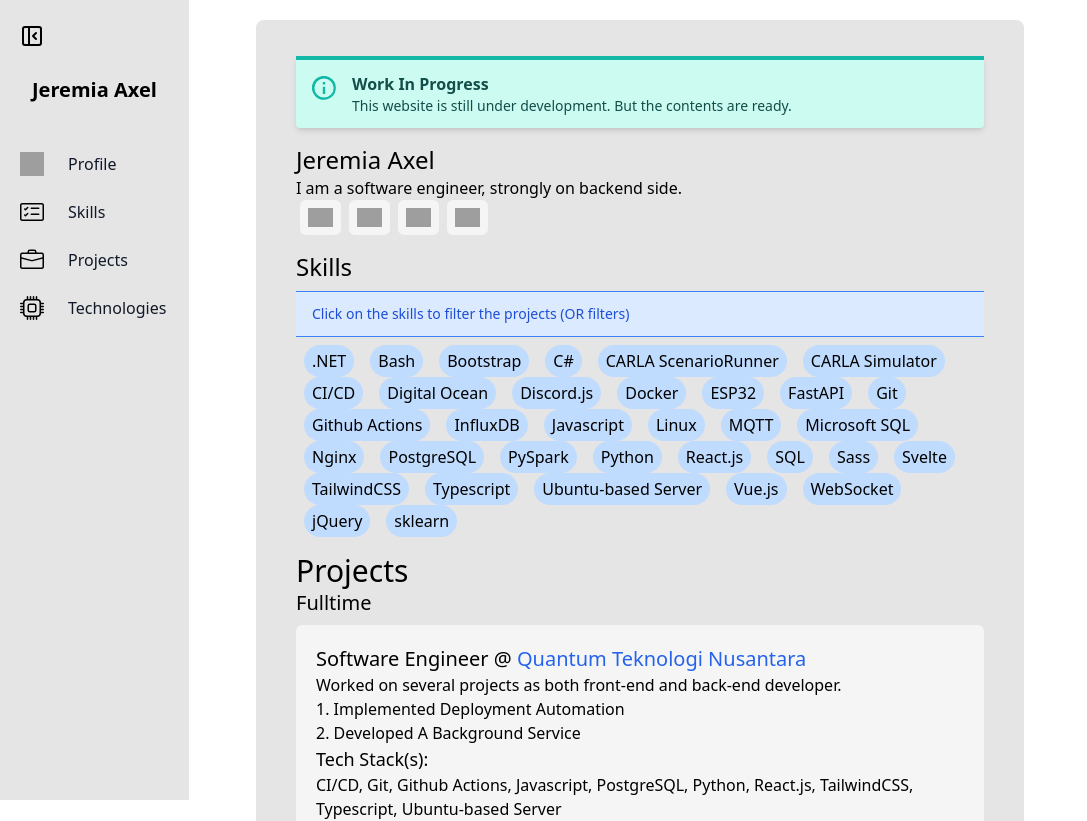
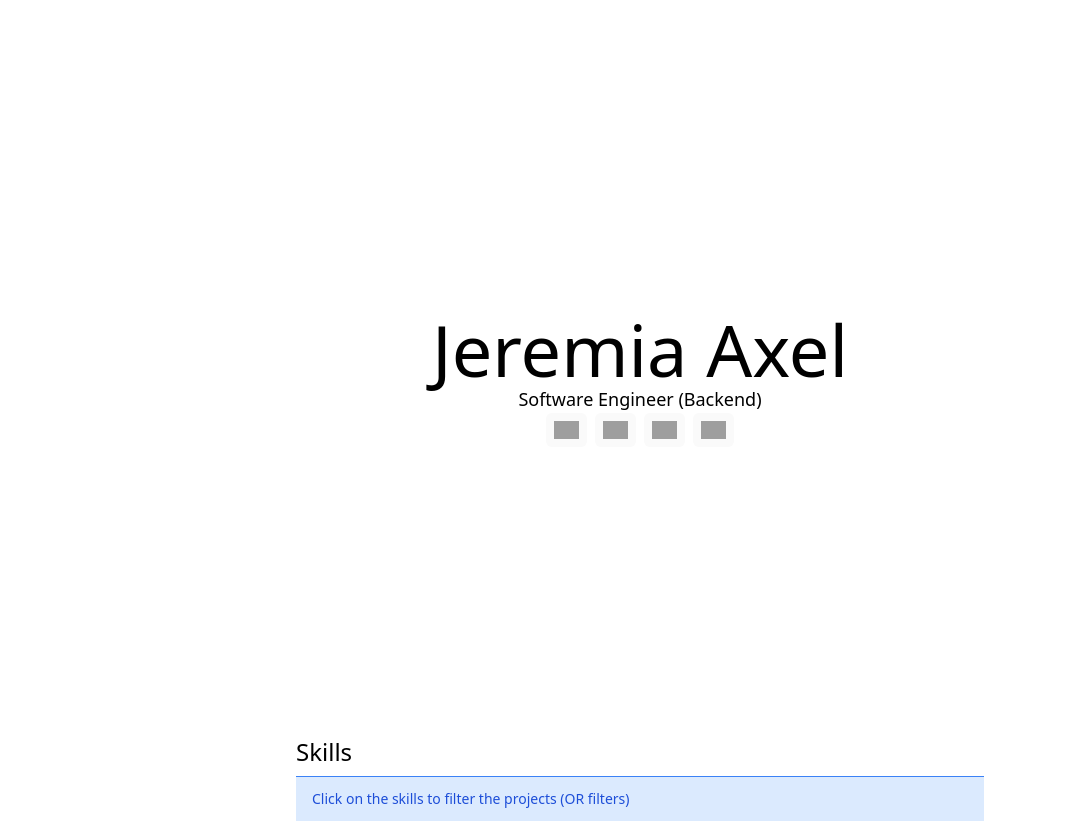
Before and after one commit to jeremiaaxel/jeremiaaxel.github.io, a SvelteKit app: page / in a window 1280 px wide. Shown: the top 821 px of the page, without its empty margins (0-1087 px from the left). Built offline with nearby package versions, Linux system fonts and the light colour scheme; grey boxes are pictures that could not be loaded.

Commit message:
update(profile): make better i guess

```diff
--- a/src/components/profile.svelte
+++ b/src/components/profile.svelte
@@ -1,5 +1,6 @@
 <script lang="ts">
 	import type { Profile } from '$lib/types/profile';
+	import { afterUpdate } from 'svelte';
 
 	export let data: Profile;
 	data.links.forEach((link) => {
@@ -8,25 +9,62 @@
 			link.iconAlt = link.icon.substring(lastSlash + 1);
 		}
 	});
+
+	let profileSection: HTMLElement;
+	afterUpdate(() => {
+		if (!profileSection) {
+			return;
+		}
+		console.log(profileSection.offsetTop);
+	});
+	let linksStyles: boolean[] = [];
+	for (const link of data.links) {
+		linksStyles.push(false);
+	}
+
+	function onHover(idx: number) {
+		linksStyles[idx] = true;
+	}
+	function onUnhover(idx: number) {
+		linksStyles[idx] = false;
+	}
 </script>
 
-<section id="profile" class="flex flex-col">
-	<h1 class="text-2xl">{data.name}</h1>
-	<p>{data.description}</p>
-	<section class="links flex flex-row">
-		{#each data.links as link}
+<section
+	id="profile"
+	class="flex flex-col h-[85vh] justify-center items-center text-center"
+	bind:this={profileSection}
+>
+	<div>
+		<h1 class="text-7xl">{data.name}</h1>
+		<p class="text-lg">{data.description}</p>
+		<section class="links flex flex-row justify-center">
+			{#each data.links as link, idx (idx)}
 				<a
-				class="p-2 mx-1 link rounded-md bg-neutral-100 hover:bg-neutral-50"
+					class="p-2 mx-1 link rounded-md hover:scale-125 transition-transform bg-neutral-50 hover:bg-neutral-200"
 					href={link.url}
 					target="_blank"
 					title={link.name}
+					on:mouseover={() => {
+						onHover(idx);
+					}}
+					on:focus={() => {}}
+					on:mouseout={() => {
+						onUnhover(idx);
+					}}
+					on:blur={() => {}}
 				>
 					{#if link.icon}
+						{#if link.hoverIcon && linksStyles[idx]}
+							<img width="25" height="25" src={link.hoverIcon} alt={link.iconAlt} />
+						{:else}
 							<img width="25" height="25" src={link.icon} alt={link.iconAlt} />
+						{/if}
 					{:else}
 						{link.name}
 					{/if}
 				</a>
 			{/each}
 		</section>
+	</div>
 </section>
--- a/src/lib/data/profile.json
+++ b/src/lib/data/profile.json
@@ -1,25 +1,29 @@
 {
 	"name": "Jeremia Axel",
-	"description": "I am a software engineer, strongly on backend side.",
+	"description": "Software Engineer (Backend)",
 	"links": [
 		{
 			"name": "email",
 			"icon": "https://img.icons8.com/ios/50/new-post--v1.png",
+			"hoverIcon": "https://img.icons8.com/office/16/secured-letter--v1.png",
 			"url": "mailto:jeremiaaxelb+myweb@gmail.com"
 		},
 		{
 			"name": "linkedin",
 			"icon": "https://img.icons8.com/ios/50/linkedin.png",
+			"hoverIcon": "https://img.icons8.com/color/48/linkedin.png",
 			"url": "https://www.linkedin.com/in/jeremia-axel-0b0b0a1b4/"
 		},
 		{
 			"name": "github",
 			"icon": "https://img.icons8.com/ios/50/github--v1.png",
+			"hoverIcon": "https://img.icons8.com/fluency/48/000000/github.png",
 			"url": "https://github.com/jeremiaaxel"
 		},
 		{
 			"name": "leetcode",
 			"icon": "https://img.icons8.com/external-tal-revivo-light-tal-revivo/48/external-level-up-your-coding-skills-and-quickly-land-a-job-logo-light-tal-revivo.png",
+			"hoverIcon": "https://img.icons8.com/external-tal-revivo-shadow-tal-revivo/24/external-level-up-your-coding-skills-and-quickly-land-a-job-logo-shadow-tal-revivo.png",
 			"url": "https://leetcode.com/jeremiaaxel"
 		}
 	]
--- a/src/lib/types/profile.ts
+++ b/src/lib/types/profile.ts
@@ -11,6 +11,7 @@ type Link = {
 	name: string;
 	url: string;
 	icon?: string;
+	hoverIcon?: string;
 	iconAlt?: string;
 };
 
--- a/src/routes/+page.svelte
+++ b/src/routes/+page.svelte
@@ -13,15 +13,17 @@
 	import ProfileComponent from '../components/profile.svelte';
 	import SkillsComponent from '../components/skills.svelte';
 	import TechnologiesComponent from '../components/technologies.svelte';
-	import NotificationComponent from '../components/notification.svelte';
-	import Sidebar from '../components/sidebar.svelte';
+	// import NotificationComponent from '../components/notification.svelte';
+	// import Sidebar from '../components/sidebar.svelte';
+	import { onMount } from 'svelte';
+	import { fade, fly } from 'svelte/transition';
+	import { linear } from 'svelte/easing';
 
 	const projectPriorities = ['fulltime', 'internship', 'volunteering', 'school', 'personal'];
 
 	const profile: Profile = profileJson;
-	const { projects, technologies, } = dataJson;
+	const { projects, technologies } = dataJson;
 	const { items: sidebarItems, brand } = sidebarJson;
-
 
 	const skillsFromProjects: string[] = extractTechStacks(projects as Project[]);
 	const skillsFromTechnologies: string[] = extractTechnologies(technologies);
@@ -47,6 +49,21 @@
 	}
 
 	$: changedSkillsClicked(skillsClicked.latestClick, skillsClicked.values);
+
+	function scrollHandler(event: Event) {
+		const target = event.target as HTMLElement;
+		const scrollHeight = target.scrollHeight;
+		const scrollTop = target.scrollTop;
+		const clientHeight = target.clientHeight;
+		const scrollBottom = scrollHeight - scrollTop - clientHeight;
+
+		if (scrollBottom < 1) {
+			console.log('bottom');
+		}
+	}
+
+	let ready = false;
+	onMount(() => (ready = true));
 </script>
 
 <svelte:head>
@@ -57,13 +74,20 @@
 	class="flex flex-auto flex-col my-5 space-y-4
 		   md:container mx-auto
 		   md:w-3/5 w-11/12
-		   bg-neutral-200
 		   px-10 py-5 rounded-lg"
+	on:scroll={scrollHandler}
 >
-	<Sidebar brand={brand} data={sidebarItems} />
-	<NotificationComponent data={notification} />
-	<ProfileComponent data={profile} />
-	<SkillsComponent data={skills} bind:skillsClicked />
-	<ProjectsComponent data={projects} priorities={projectPriorities} bind:skillsFilter />
-	<TechnologiesComponent data={technologies} />
+	<!-- <NotificationComponent data={notification} /> -->
+	<!-- <Sidebar brand={brand} data={sidebarItems} /> -->
+	{#if ready}
+		<div transition:fade={{ duration: 500, easing: linear }}>
+			<ProfileComponent data={profile} />
+		</div>
+
+		<div transition:fly={{ delay: 400, duration: 700, easing: linear, y: 100, opacity: 0 }}>
+			<SkillsComponent data={skills} bind:skillsClicked />
+			<ProjectsComponent data={projects} priorities={projectPriorities} bind:skillsFilter />
+			<TechnologiesComponent data={technologies} />
+		</div>
+	{/if}
 </section>
```
Lines whose indentation alone changed are shown as unchanged.
